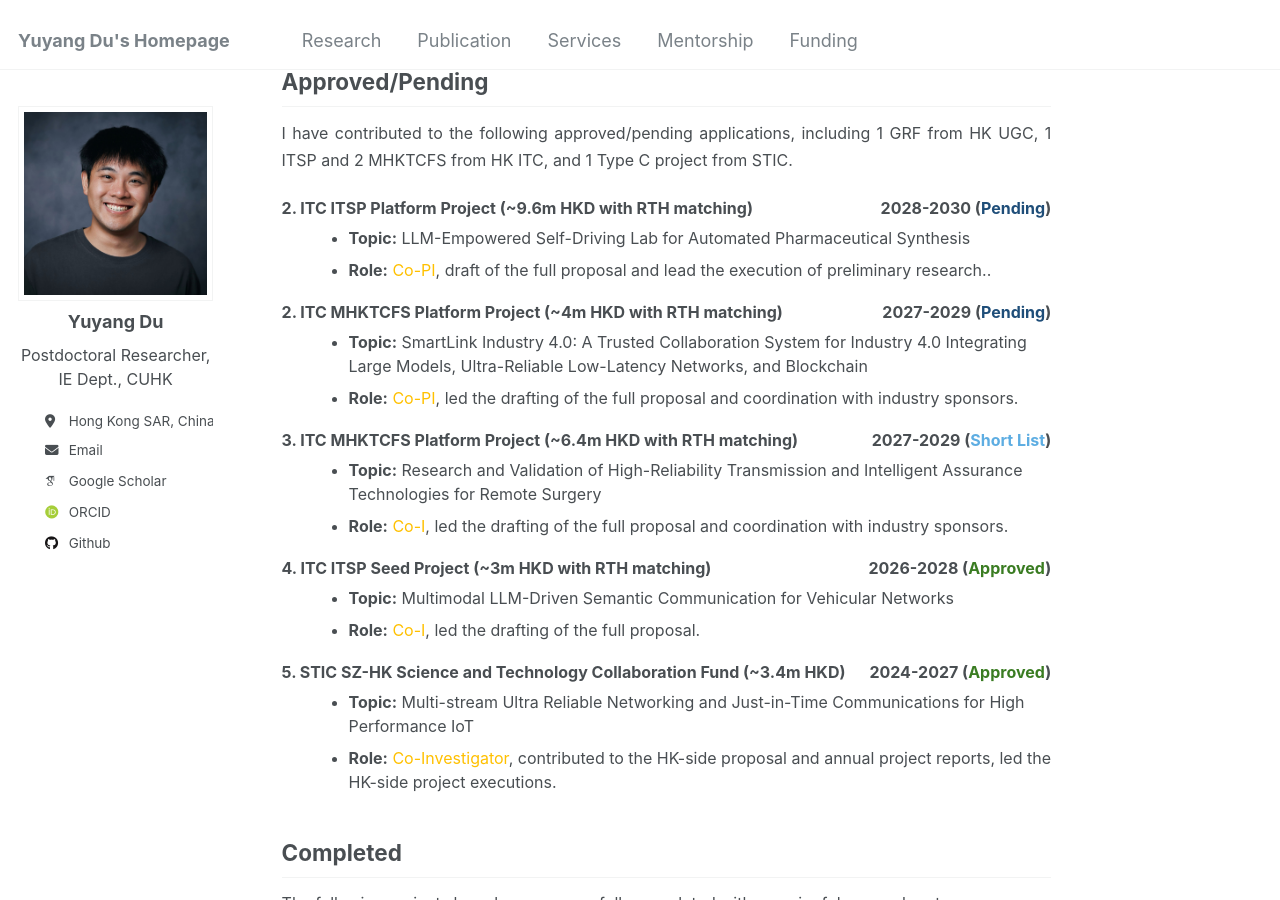
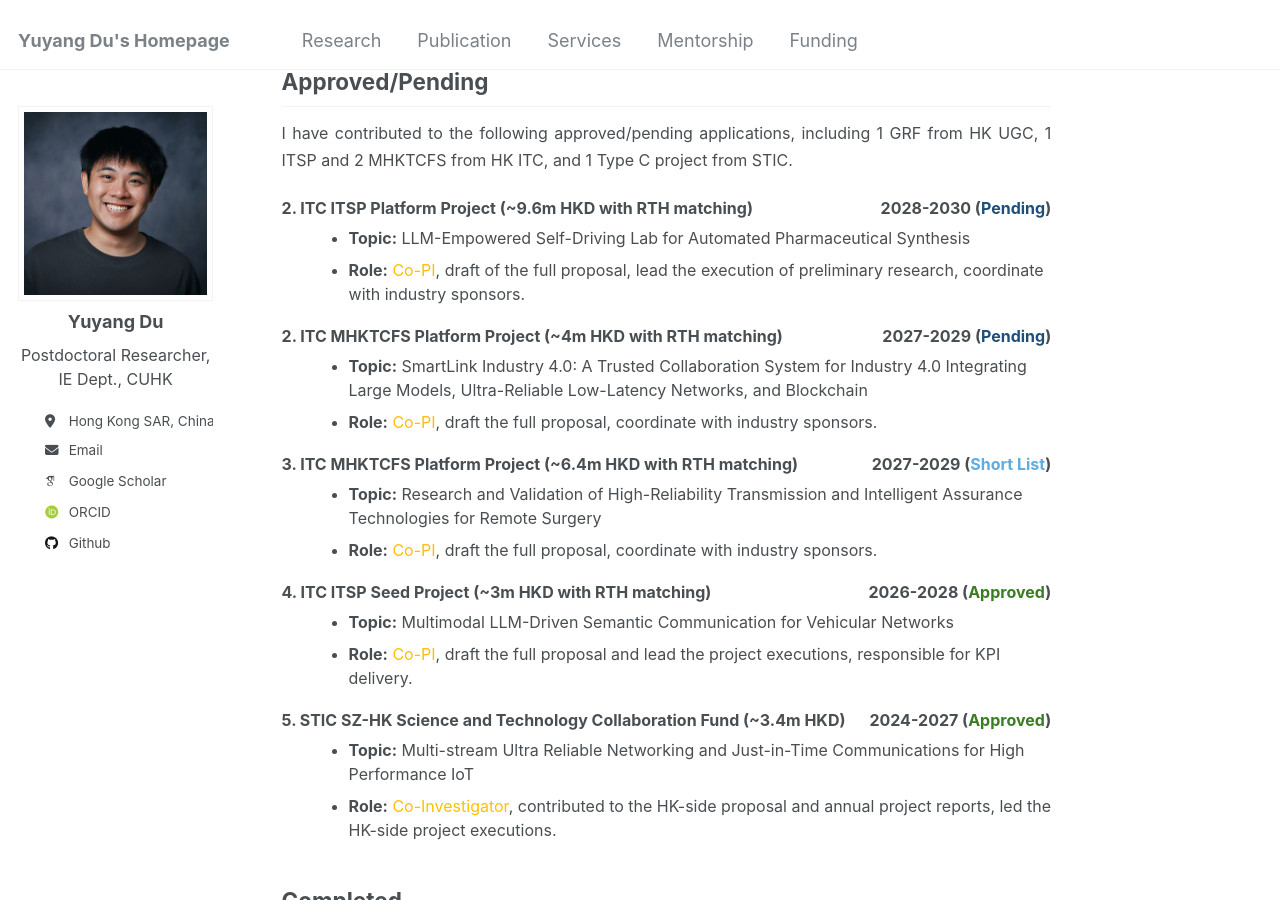
Before and after one commit to yuyangdu01/yuyangdu01.github.io, a Jekyll site: the page built from _pages/funding.md, in a window 1280 px wide and 900 px high, scrolled down 259 px. Built offline with Jekyll 4.4.1, drawn with Linux system fonts in a browser that asks for light colours; some web fonts are replaced.

Commit message:
Update funding.md

```diff
--- a/_pages/funding.md
+++ b/_pages/funding.md
@@ -25,7 +25,7 @@ Approved/Pending
 </li>
 <ul style="margin-left: 1.5em; margin-top: 6px;">
   <font size=3><li><b>Topic:</b> LLM-Empowered Self-Driving Lab for Automated Pharmaceutical Synthesis</li></font>
-  <font size=3><li><b>Role:</b> <span style="color: #ffc000;">Co-PI</span>, draft of the full proposal and lead the execution of preliminary research..</li></font>
+  <font size=3><li><b>Role:</b> <span style="color: #ffc000;">Co-PI</span>, draft of the full proposal, lead the execution of preliminary research, coordinate with industry sponsors.</li></font>
 </ul>
 
 <li style="display: flex; justify-content: space-between; align-items: center; list-style-type: none;">
@@ -34,7 +34,7 @@ Approved/Pending
 </li>
 <ul style="margin-left: 1.5em; margin-top: 6px;">
   <font size=3><li><b>Topic:</b> SmartLink Industry 4.0: A Trusted Collaboration System for Industry 4.0 Integrating Large Models, Ultra-Reliable Low-Latency Networks, and Blockchain</li></font>
-  <font size=3><li><b>Role:</b> <span style="color: #ffc000;">Co-PI</span>, led the drafting of the full proposal and coordination with industry sponsors.</li></font>
+  <font size=3><li><b>Role:</b> <span style="color: #ffc000;">Co-PI</span>, draft the full proposal, coordinate with industry sponsors.</li></font>
 </ul>
 
 <li style="display: flex; justify-content: space-between; align-items: center; list-style-type: none;">
@@ -43,7 +43,7 @@ Approved/Pending
 </li>
 <ul style="margin-left: 1.5em; margin-top: 6px;">
   <font size=3><li><b>Topic:</b> Research and Validation of High-Reliability Transmission and Intelligent Assurance Technologies for Remote Surgery</li></font>
-  <font size=3><li><b>Role:</b> <span style="color: #ffc000;">Co-I</span>, led the drafting of the full proposal and coordination with industry sponsors.</li></font>
+  <font size=3><li><b>Role:</b> <span style="color: #ffc000;">Co-PI</span>, draft the full proposal, coordinate with industry sponsors.</li></font>
 </ul>
 
 <li style="display: flex; justify-content: space-between; align-items: center; list-style-type: none;">
@@ -52,7 +52,7 @@ Approved/Pending
 </li>
 <ul style="margin-left: 1.5em; margin-top: 6px;">
   <font size=3><li><b>Topic:</b> Multimodal LLM-Driven Semantic Communication for Vehicular Networks</li></font>
-  <font size=3><li><b>Role:</b> <span style="color: #ffc000;">Co-I</span>, led the drafting of the full proposal.</li></font>
+  <font size=3><li><b>Role:</b> <span style="color: #ffc000;">Co-PI</span>, draft the full proposal and lead the project executions, responsible for KPI delivery.</li></font>
 </ul>
 
 <li style="display: flex; justify-content: space-between; align-items: center; list-style-type: none;">
```
